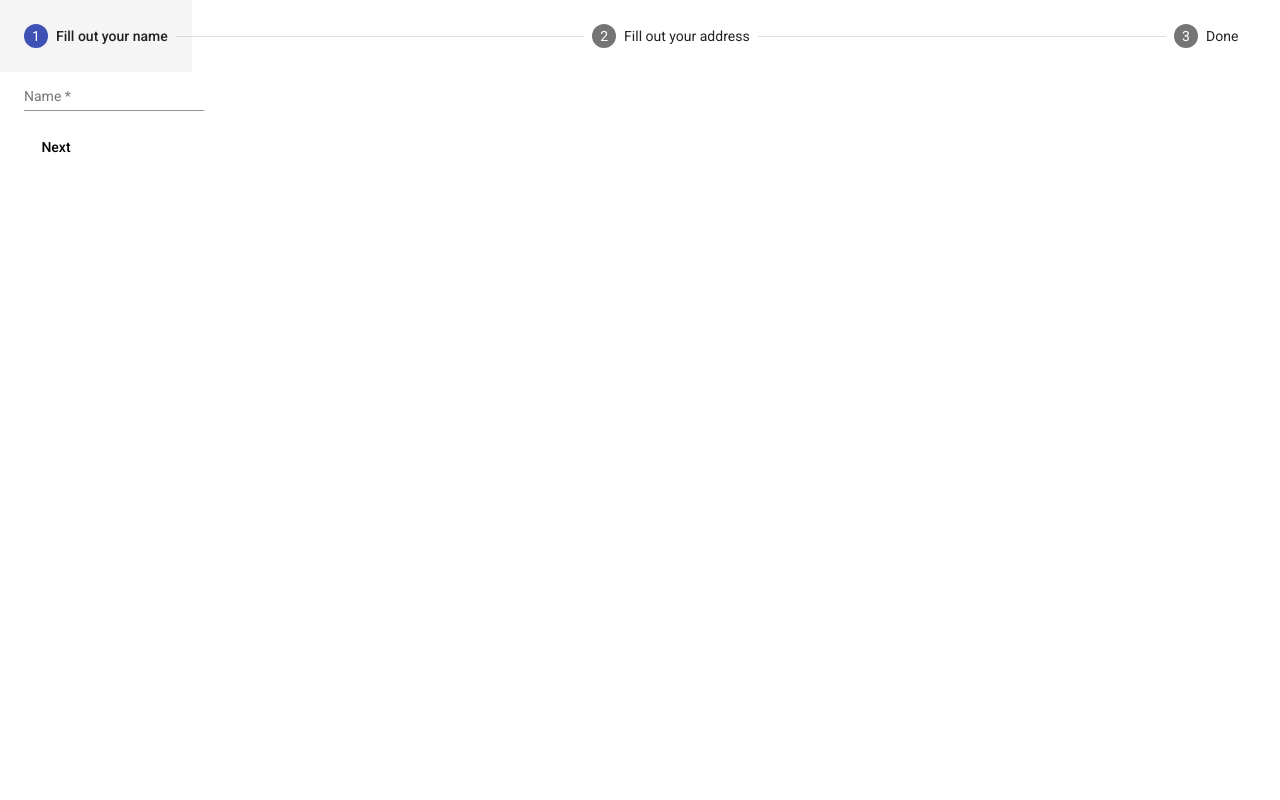
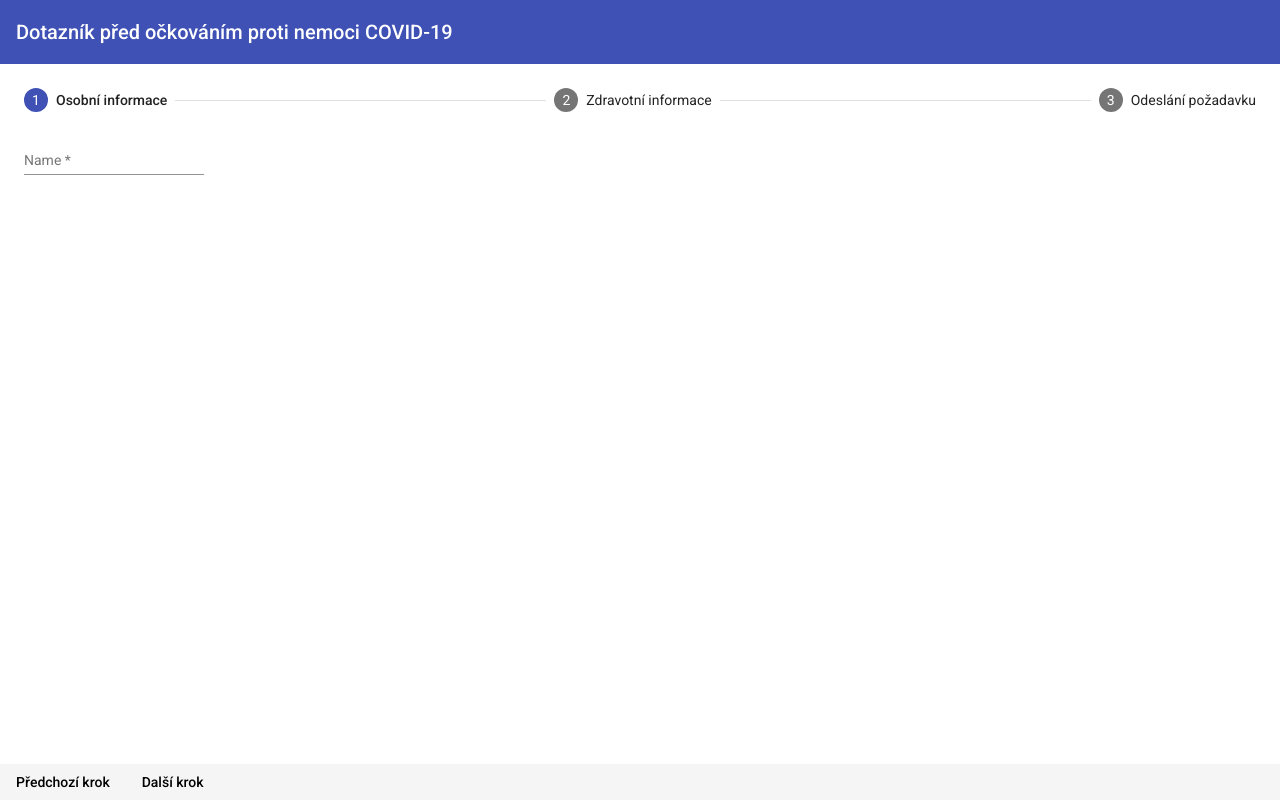
Before and after one commit to mild-blue/covid-vaxx, an Angular app in the folder frontend/: page / in a window 1280 px wide. Built offline with nearby package versions, Linux system fonts and the light colour scheme.

Commit message:
fe changes

```diff
--- a/frontend/src/app/app.component.html
+++ b/frontend/src/app/app.component.html
@@ -1,35 +1,41 @@
+<mat-toolbar color="primary">
+  <div class="container">
+    Dotazník před očkováním proti nemoci COVID-19
+  </div>
+</mat-toolbar>
+
+<main>
+  <div class="container">
     <mat-horizontal-stepper [linear]="isLinear" #stepper>
-  <mat-step [stepControl]="firstFormGroup">
+      <mat-step [stepControl]="firstFormGroup" label="Osobní informace">
         <form [formGroup]="firstFormGroup">
-      <ng-template matStepLabel>Fill out your name</ng-template>
           <mat-form-field>
             <mat-label>Name</mat-label>
             <input matInput placeholder="Last name, First name" formControlName="firstCtrl" required>
           </mat-form-field>
-      <div>
-        <button mat-button matStepperNext>Next</button>
-      </div>
         </form>
       </mat-step>
-  <mat-step [stepControl]="secondFormGroup" label="Fill out your address">
+      <mat-step [stepControl]="secondFormGroup" label="Zdravotní informace">
         <form [formGroup]="secondFormGroup">
           <mat-form-field>
             <mat-label>Address</mat-label>
             <input matInput formControlName="secondCtrl" placeholder="Ex. 1 Main St, New York, NY"
                    required>
           </mat-form-field>
-      <div>
-        <button mat-button matStepperPrevious>Back</button>
-        <button mat-button matStepperNext>Next</button>
-      </div>
         </form>
       </mat-step>
-  <mat-step>
-    <ng-template matStepLabel>Done</ng-template>
+      <mat-step label="Odeslání požadavku">
         <p>You are now done.</p>
-    <div>
-      <button mat-button matStepperPrevious>Back</button>
-      <button mat-button (click)="stepper.reset()">Reset</button>
-    </div>
       </mat-step>
     </mat-horizontal-stepper>
+  </div>
+</main>
+
+<footer>
+  <div class="container">
+    <div>
+      <button mat-button (click)="stepper.previous()">Předchozí krok</button>
+      <button mat-button (click)="stepper.next()">Další krok</button>
+    </div>
+  </div>
+</footer>
--- a/frontend/src/app/app.component.scss
+++ b/frontend/src/app/app.component.scss
@@ -0,0 +1,21 @@
+.container {
+  max-width: 1600px;
+  width: 100%;
+
+  margin: auto;
+}
+
+footer {
+  width: 100%;
+  background: #f5f5f5;
+}
+
+:host {
+  flex: 1;
+  display: flex;
+  flex-direction: column;
+}
+
+main {
+  flex: 1;
+}
--- a/frontend/src/app/app.module.ts
+++ b/frontend/src/app/app.module.ts
@@ -9,6 +9,7 @@ import { ReactiveFormsModule } from '@angular/forms';
 import { MatFormFieldModule } from '@angular/material/form-field';
 import { MatInputModule } from '@angular/material/input';
 import { MatButtonModule } from '@angular/material/button';
+import { MatToolbarModule } from '@angular/material/toolbar';
 
 @NgModule({
   declarations: [
@@ -22,7 +23,8 @@ import { MatButtonModule } from '@angular/material/button';
     ReactiveFormsModule,
     MatFormFieldModule,
     MatInputModule,
-    MatButtonModule
+    MatButtonModule,
+    MatToolbarModule
   ],
   providers: [],
   bootstrap: [AppComponent]
--- a/frontend/src/index.html
+++ b/frontend/src/index.html
@@ -2,7 +2,7 @@
 <html lang="en">
 <head>
   <meta charset="utf-8">
-  <title>Frontend</title>
+  <title>Covid-19 vaccine questionnaire</title>
   <base href="/">
   <meta name="viewport" content="width=device-width, initial-scale=1">
   <link rel="icon" type="image/x-icon" href="favicon.ico">
--- a/frontend/src/styles.scss
+++ b/frontend/src/styles.scss
@@ -2,3 +2,8 @@
 
 html, body { height: 100%; }
 body { margin: 0; font-family: Roboto, "Helvetica Neue", sans-serif; }
+
+body {
+  display: flex;
+  flex-direction: column;
+}
```
Also changed, not shown: 1 other file (tests, documents, lock files or other folders). Lines whose indentation alone changed are shown as unchanged.
